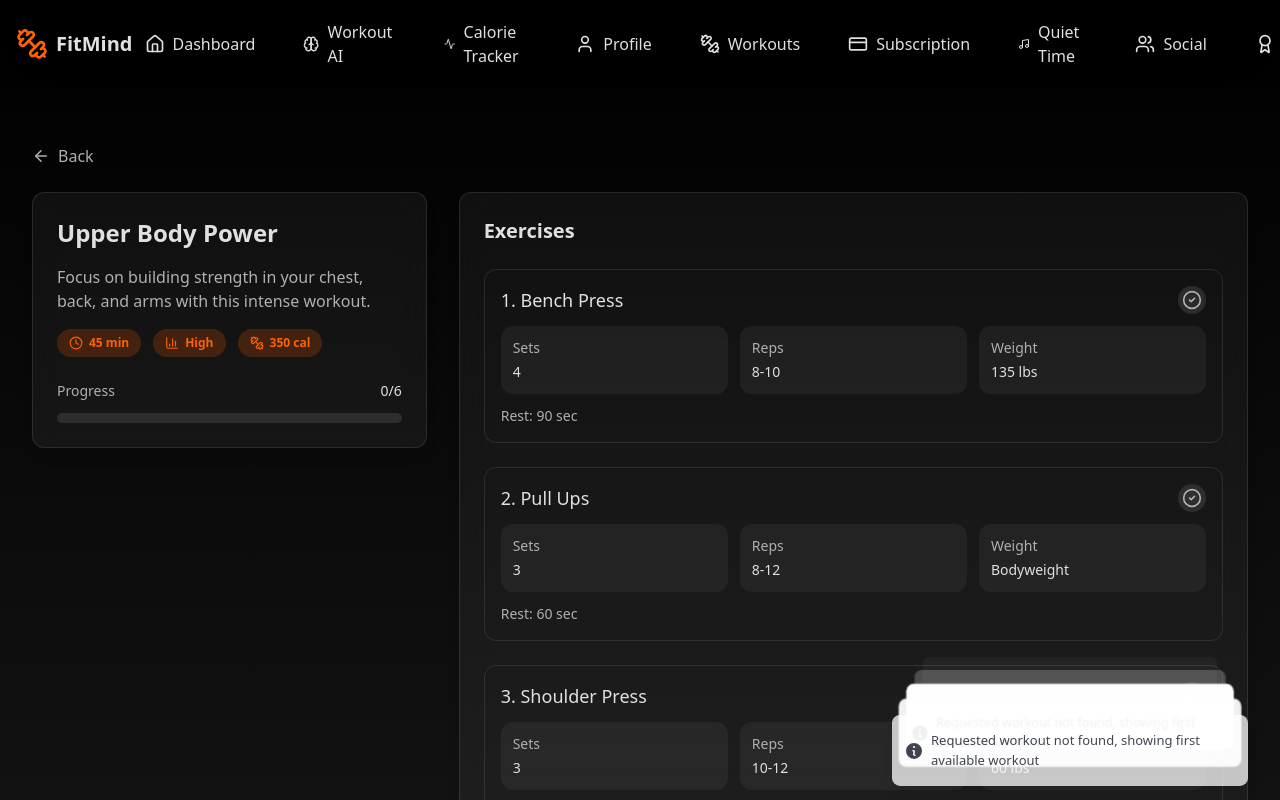
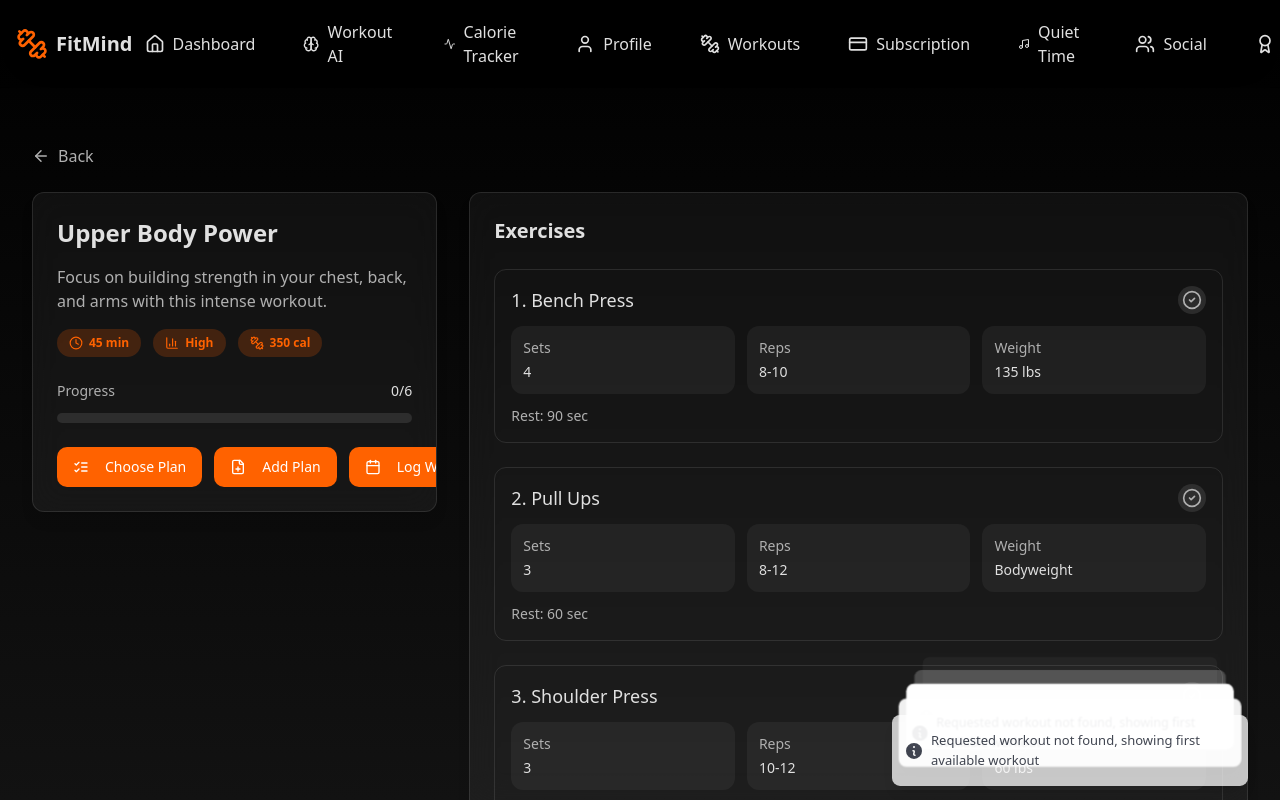
Before and after one commit to joshndidi/fitmind-synergy, a React (Vite) app: page /workout-display/1 in a window 1280 px wide. Built offline with nearby package versions, Linux system fonts and the light colour scheme; sample sign-in values are in the browser's storage.

Commit message:
Implement workout session buttons
Adds buttons for choosing a plan, adding a plan, and logging workouts.

```diff
--- a/package.json
+++ b/package.json
@@ -51,7 +51,7 @@
     "react": "^18.3.1",
     "react-day-picker": "^8.10.1",
     "react-dom": "^18.3.1",
-    "react-hook-form": "^7.53.0",
+    "react-hook-form": "^7.54.2",
     "react-resizable-panels": "^2.1.3",
     "react-router-dom": "^6.26.2",
     "recharts": "^2.12.7",
--- /dev/null
+++ b/src/components/WorkoutActions.tsx
@@ -0,0 +1,138 @@
+
+import { useState } from "react";
+import { useNavigate } from "react-router-dom";
+import { Button } from "@/components/ui/button";
+import {
+  ListChecks,
+  FilePlus,
+  Calendar,
+  X
+} from "lucide-react";
+import {
+  Dialog,
+  DialogContent,
+  DialogHeader,
+  DialogTitle,
+  DialogDescription,
+  DialogClose
+} from "@/components/ui/dialog";
+import WorkoutCalendar from "./WorkoutCalendar";
+import LogWorkoutForm from "./LogWorkoutForm";
+import { useWorkout } from "@/hooks/useWorkout";
+
+const WorkoutActions = () => {
+  const navigate = useNavigate();
+  const { workouts } = useWorkout();
+  const [openDialog, setOpenDialog] = useState<string | null>(null);
+
+  const handleChoosePlan = () => {
+    // Navigate to AI workout page
+    navigate("/workout-ai");
+  };
+
+  const handleAddPlan = () => {
+    // Open the add plan dialog
+    setOpenDialog("addPlan");
+  };
+
+  const handleLogWorkout = () => {
+    // Open the log workout dialog
+    setOpenDialog("logWorkout");
+  };
+
+  const closeDialog = () => {
+    setOpenDialog(null);
+  };
+
+  return (
+    <>
+      <div className="flex flex-col md:flex-row gap-3 mt-6">
+        <Button
+          onClick={handleChoosePlan}
+          className="flex-1 bg-primary text-white"
+        >
+          <ListChecks className="mr-2 h-4 w-4" />
+          Choose Plan
+        </Button>
+        <Button
+          onClick={handleAddPlan}
+          className="flex-1 bg-primary text-white"
+        >
+          <FilePlus className="mr-2 h-4 w-4" />
+          Add Plan
+        </Button>
+        <Button
+          onClick={handleLogWorkout}
+          className="flex-1 bg-primary text-white"
+        >
+          <Calendar className="mr-2 h-4 w-4" />
+          Log Workout
+        </Button>
+      </div>
+
+      {/* Choose Plan Dialog - we'll just navigate to the workout-ai page */}
+
+      {/* Add Plan Dialog */}
+      <Dialog open={openDialog === "addPlan"} onOpenChange={closeDialog}>
+        <DialogContent className="max-w-3xl">
+          <DialogHeader>
+            <DialogTitle className="text-xl font-bold text-text-light flex items-center justify-between">
+              Create Your Own Workout Plan
+              <DialogClose className="text-text-muted hover:text-text-light">
+                <X size={18} />
+              </DialogClose>
+            </DialogTitle>
+            <DialogDescription className="text-text-muted">
+              Create a custom workout plan to track your progress.
+            </DialogDescription>
+          </DialogHeader>
+          <div className="mt-4">
+            <p className="text-center text-text-muted my-8">
+              Feature coming soon! In the meantime, you can:
+            </p>
+            <div className="flex flex-col gap-3 sm:flex-row">
+              <Button
+                className="flex-1"
+                onClick={() => {
+                  closeDialog();
+                  navigate("/workout-ai");
+                }}
+              >
+                Create AI Workout
+              </Button>
+              <Button
+                className="flex-1"
+                variant="outline"
+                onClick={closeDialog}
+              >
+                Cancel
+              </Button>
+            </div>
+          </div>
+        </DialogContent>
+      </Dialog>
+
+      {/* Log Workout Dialog */}
+      <Dialog open={openDialog === "logWorkout"} onOpenChange={closeDialog}>
+        <DialogContent className="max-w-4xl max-h-[90vh] overflow-y-auto">
+          <DialogHeader>
+            <DialogTitle className="text-xl font-bold text-text-light flex items-center justify-between">
+              Log Your Workout
+              <DialogClose className="text-text-muted hover:text-text-light">
+                <X size={18} />
+              </DialogClose>
+            </DialogTitle>
+            <DialogDescription className="text-text-muted">
+              Keep track of your progress by logging your workouts.
+            </DialogDescription>
+          </DialogHeader>
+          <div className="mt-4">
+            <LogWorkoutForm onSuccess={closeDialog} />
+          </div>
+        </DialogContent>
+      </Dialog>
+    </>
+  );
+};
+
+export default WorkoutActions;
--- a/src/pages/WorkoutDisplay.tsx
+++ b/src/pages/WorkoutDisplay.tsx
@@ -6,6 +6,7 @@ import { Badge } from "@/components/ui/badge";
 import { useWorkout } from "../hooks/useWorkout";
 import { toast } from "sonner";
 import { Workout, Exercise } from "../types/workout";
+import WorkoutActions from "../components/WorkoutActions";
 
 const WorkoutDisplay = () => {
   const { id } = useParams<{ id: string }>();
@@ -124,15 +125,13 @@ const WorkoutDisplay = () => {
           <Dumbbell className="mx-auto h-12 w-12 text-primary mb-4" />
           <h2 className="text-xl font-bold text-text-light mb-3">No Workout Found</h2>
           <p className="text-text-muted mb-6">We couldn't find the workout you're looking for.</p>
-          <button
-            onClick={() => navigate("/workout-ai")}
-            className="btn-primary w-full mb-4"
-          >
-            Create New Workout
-          </button>
+
+          {/* Add the Workout Actions even when no workout is found */}
+          <WorkoutActions />
+
           <button
             onClick={() => navigate("/dashboard")}
-            className="btn-secondary w-full"
+            className="btn-secondary w-full mt-4"
           >
             Back to Dashboard
           </button>
@@ -197,6 +196,9 @@ const WorkoutDisplay = () => {
                 Complete Workout
               </button>
             )}
+
+            {/* Add the Workout Actions */}
+            <WorkoutActions />
           </div>
         </div>
 
```
Also changed, not shown: 1 other file (tests, documents, lock files or other folders).
